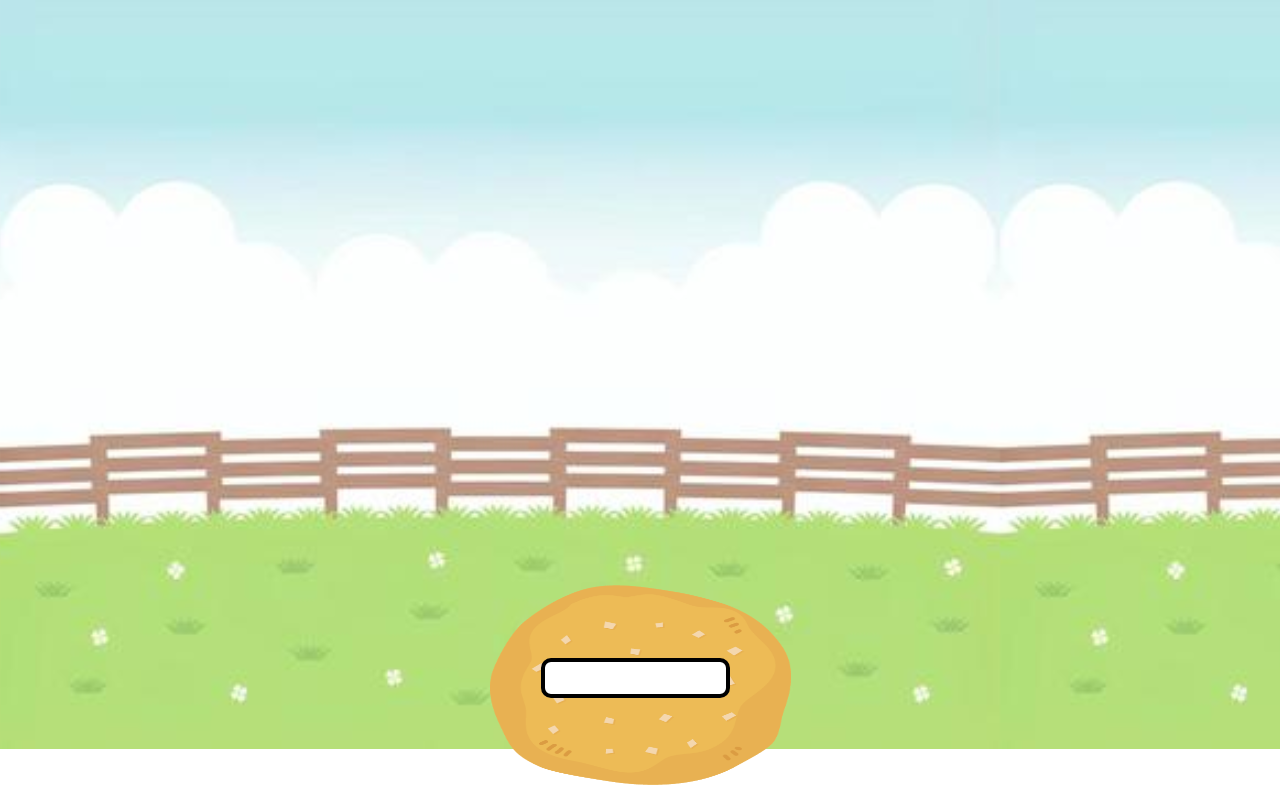
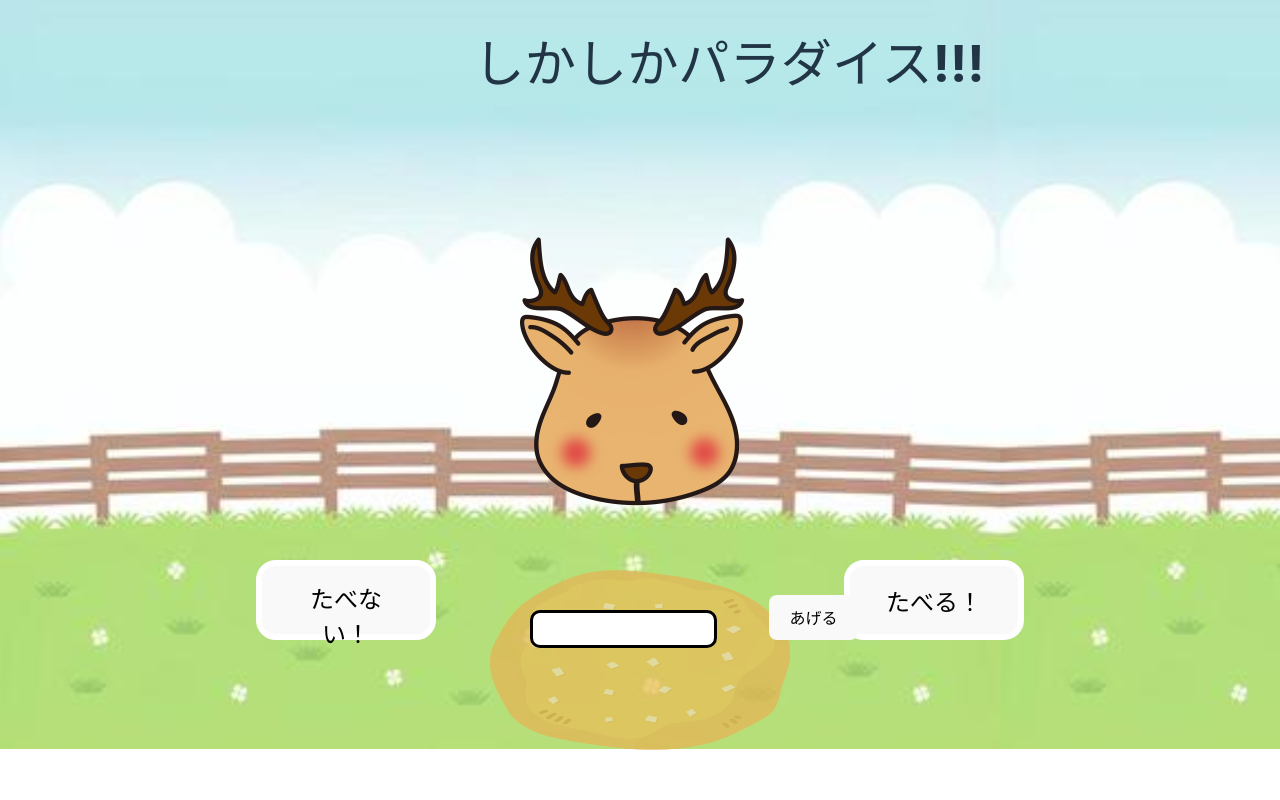
Before and after one commit to scla-sagauniv/gabaithon202309_team2_front, a React (Vite) app: page / in a window 1280 px wide. Shown: the top 800 px of the page. Built offline with nearby package versions, Linux system fonts and the light colour scheme.

Commit message:
ページつくった余裕だわ

```diff
--- a/src/App.css
+++ b/src/App.css
@@ -1,4 +1,5 @@
-#body{display: flex;
+#body {
+  display: flex;
   justify-content: center;
   background-image: url("./assets/bokujo.jpeg");
   background-size: 1000px;
@@ -7,3 +8,88 @@
 
 
 }
+
+#firstword {
+
+
+  position: absolute;
+  right: 20%;
+  bottom: 45%;
+  height: 30px;
+  border-radius: 10px;
+  border: black 3px solid;
+  right: 44%;
+  bottom: 19%;
+
+}
+
+#senbei {
+  width: 300px;
+  height: 180px;
+
+  position: absolute;
+  bottom: 50px;
+ opacity: 0.7;
+
+}
+
+
+
+#dear {
+  height: 400px;
+  width: 400px;
+
+}
+
+#submitbutton {
+  position: absolute;
+  right: 33%;
+  bottom: 20%;
+
+}
+
+#plusbutton {
+  position: absolute;
+  right: 20%;
+  bottom: 20%;
+  border: 6px red solid;
+  width: 180px;
+  border-radius: 20px;
+  height: 80px;
+  font-size: x-large;
+  font-weight: bolder;
+}
+
+#plusbutton:hover,
+#minusbutton:hover {
+
+  background-color: rgb(147, 147, 147);
+}
+
+#minusbutton {
+
+  position: absolute;
+  left: 20%;
+  bottom: 20%;
+  border: 6px red solid;
+  width: 180px;
+  border-radius: 20px;
+  height: 80px;
+  font-size: x-large;
+  font-weight: bolder;
+
+
+
+}
+
+h1 {
+  position: absolute;
+  top: 1px;
+  left: 37%;
+
+
+
+
+
+
+}
--- a/src/App.tsx
+++ b/src/App.tsx
@@ -1,8 +1,8 @@
 import { useState } from "react";
 import "./App.css";
+import senbeiImage from "./assets/senbei.png"
+import demoImage from "./assets/demo.png";
 
-import demoImage from "./assets/demo.png";
-import Senbei from "./components/senbei/senbei";
 
 type AttributeRes = {
   attribute: string;
@@ -75,33 +75,34 @@ function App() {
   return (
     <>
       <body id="body">
-        <Senbei />
-      </body>
-      <div>
-        <img src={demoImage} alt="" />
+        <h1>しかしかパラダイス!!!</h1>
+        <img src={senbeiImage} id="senbei" />
+        <div id="container">
+          <img src={demoImage} alt="" id="dear" />
           <div style={{ display: "flex" }}>
             <div style={{ display: "block" }}>
-            <button style={{ borderColor: "white" }} onClick={onMinus}>
-              minus
+              <button style={{ borderColor: "white" }} onClick={onMinus} id="minusbutton">
+                たべない！
               </button>
               <p>{minusWord}</p>
             </div>
             <p>{attribute}</p>
             <div style={{ display: "block" }}>
-            <button style={{ borderColor: "white" }} onClick={onPlus}>
-              plus
+              <button style={{ borderColor: "white" }} onClick={onPlus} id="plusbutton">
+                たべる！
               </button>
               <p>{plusWord}</p>
             </div>
           </div>
           <p>{word}</p>
-        <input
+          <input id="firstword"
             type="text"
             value={input}
             onChange={(e) => setInput(e.target.value)}
           />
-        <button onClick={onInit}>submit</button>
+          <button onClick={onInit} id="submitbutton">あげる</button>
         </div>
+      </body>
     </>
   );
 }
--- a/src/components/eat/button.css
+++ /dev/null
@@ -1,14 +0,0 @@
-button{
-
-    border: 6px rgb(255, 0, 0) solid;
-    width: 180px;
-    border-radius: 20px;
-    height: 80px;
-    font-size: x-large;
-    font-weight: bolder;
-
-}
-button:hover{
-
-    background-color: rgb(147, 147, 147);
-}
--- a/src/components/senbei/senbei.css
+++ /dev/null
@@ -1,20 +0,0 @@
-#border{
-    position: relative;
-   margin-top: 45vw;
-}
-
-#img {
-    width: 301px;
-    height:200px;
-
-}
-
-#input {
-    position: absolute;
-right: 20%;
-bottom:45%;
-height: 30px;
-border-radius: 10px;
-border: black 4px solid;
-
-}
--- a/src/components/senbei/senbei.tsx
+++ /dev/null
@@ -1,14 +0,0 @@
-import senbeiImage from "../../assets/senbei.png"
-import './senbei.css'
-
-const Senbei = () => {
-  return (
-   <div id="border">
-    <img src={senbeiImage} id="img"/>
-    <input id="input"></input>
-    </div>
-
-  )
-}
-
-export default Senbei
```
Also changed, not shown: src/components/eat/button.tsx (deleted, +0 -9 lines). Lines whose indentation alone changed are shown as unchanged.
